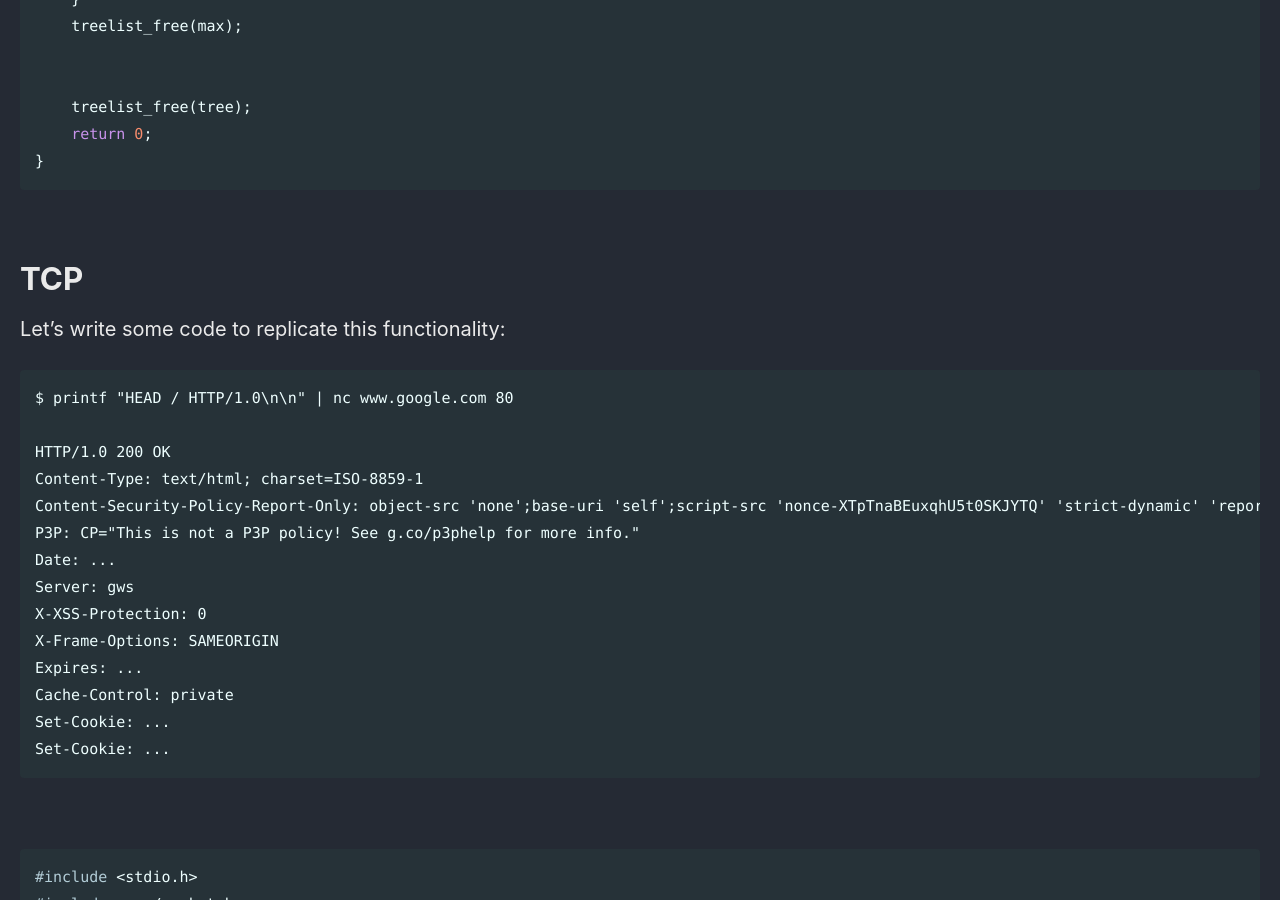
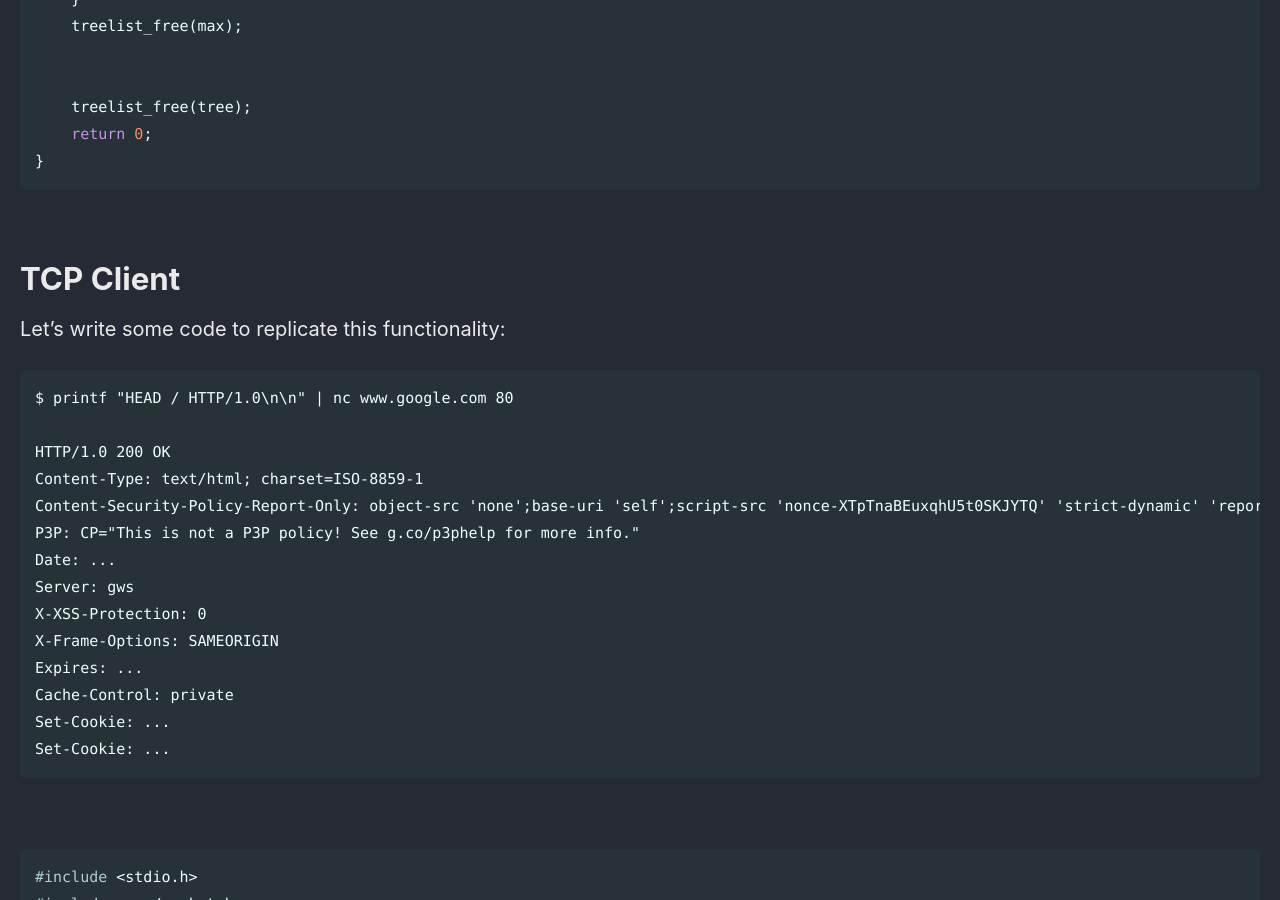
Before and after one commit to Connor-McCartney/Connor-McCartney.github.io, a Jekyll site: the page built from _pages/misc/C.md, in a window 1280 px wide and 900 px high, scrolled down 10772 px. Built offline with Jekyll 4.4.1, drawn with Linux system fonts in a browser that asks for light colours; cached includes are drawn as plain includes.

Commit message:
Update C.md

```diff
--- a/_pages/misc/C.md
+++ b/_pages/misc/C.md
@@ -418,7 +418,7 @@ int main() {
 
 <br>
 
-# TCP
+# TCP Client
 
 Let's write some code to replicate this functionality:
 
```
